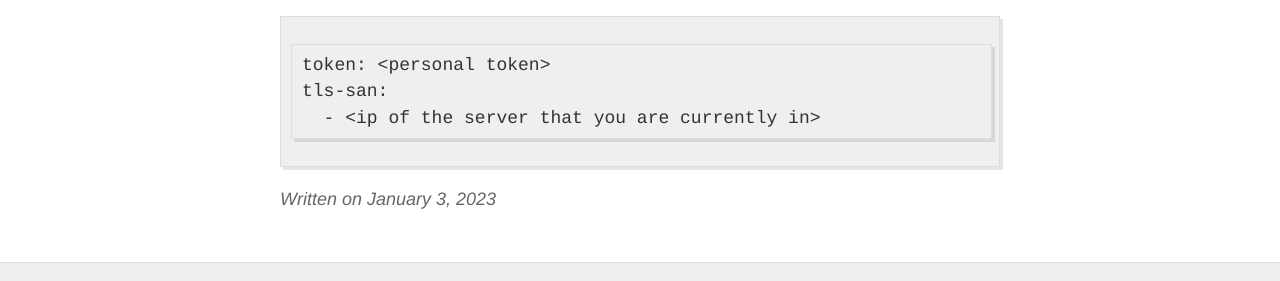
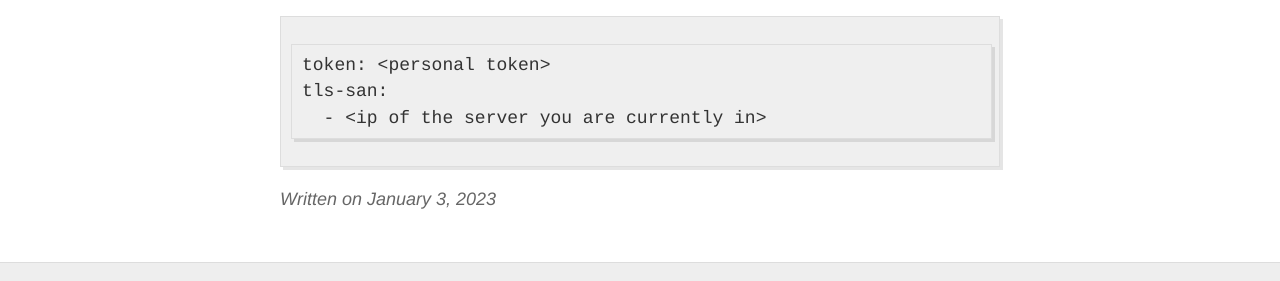
Before and after one commit to hermassest/hermassest.github.io, a Jekyll site: the page built from _posts/2023-01-03-Build-Your-Own-Raspberry-Pi-Cluster.md, in a window 1280 px wide and 900 px high, scrolled down 2719 px. Shown: the part 549-830 px from the top of the window. Built offline with Jekyll 4.4.1, drawn with Linux system fonts in a browser that asks for light colours; our own code applies the rules of GitHub Pages for plain Markdown files.

Commit message:
Update 2023-01-03-Build-Your-Own-Raspberry-Pi-Cluster.md

````diff
--- a/_posts/2023-01-03-Build-Your-Own-Raspberry-Pi-Cluster.md
+++ b/_posts/2023-01-03-Build-Your-Own-Raspberry-Pi-Cluster.md
@@ -87,5 +87,5 @@ nano config.yaml
 ```
 token: <personal token>
 tls-san:
-  - <ip of the server that you are currently in>
+  - <ip of the server you are currently in>
 ```
````
